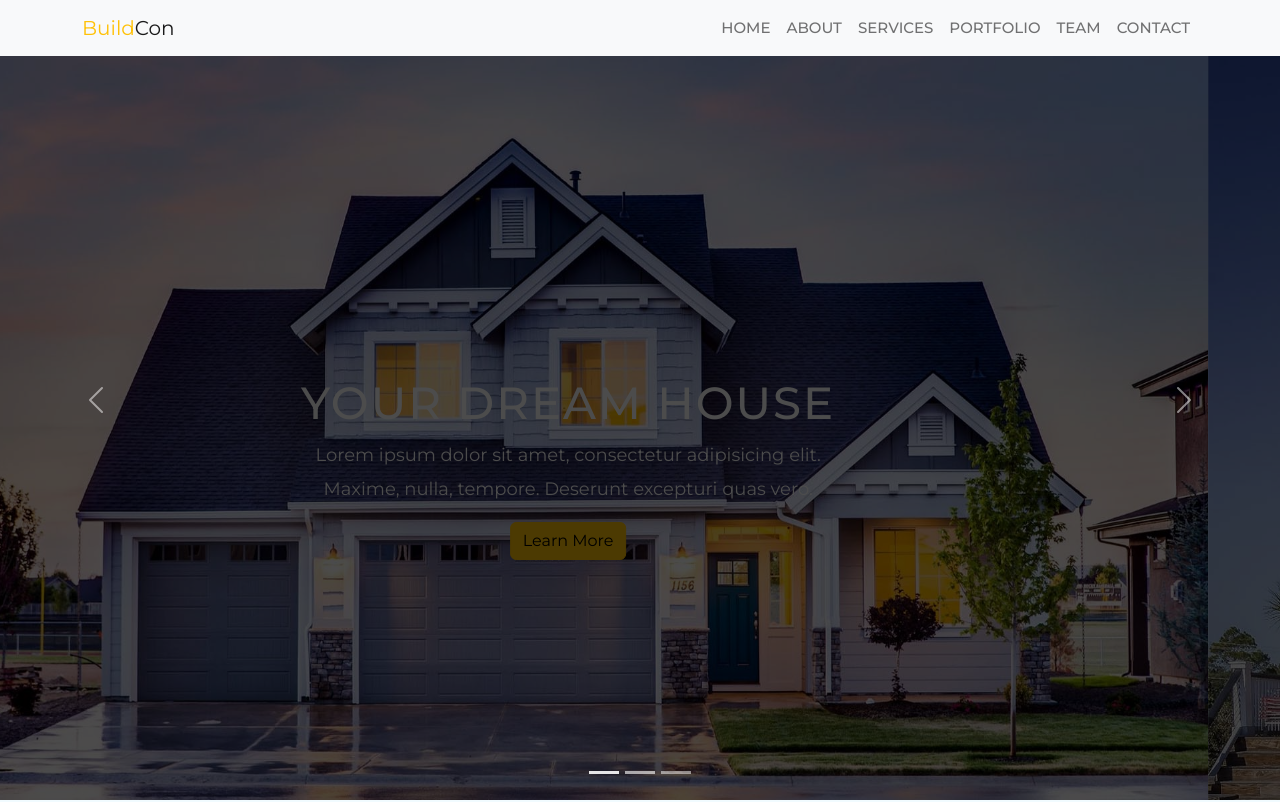
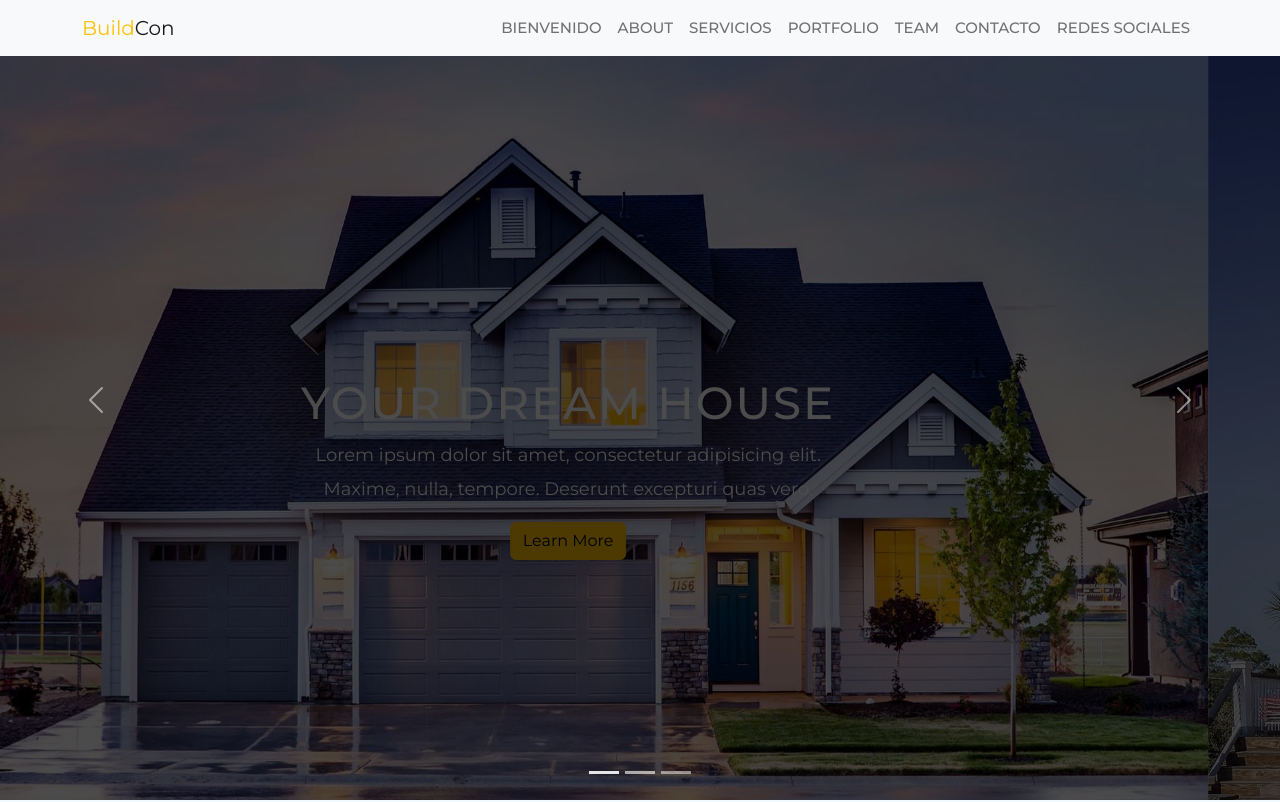
Before and after one commit to Sebastian1823/websiteprueba1, a plain HTML site: page index.html in a window 1280 px wide. Shown: the top 802 px of the page. Drawn offline with nearby package versions, Linux system fonts and the light colour scheme.

Commit message:
Cambios2

```diff
--- a/index.html
+++ b/index.html
@@ -20,13 +20,13 @@
           <div class="collapse navbar-collapse" id="navbarSupportedContent">
             <ul class="navbar-nav ms-auto mb-2 mb-lg-0">
               <li class="nav-item">
-                <a class="nav-link" href="#">Home</a>
+                <a class="nav-link" href="#">Bienvenido</a>
               </li>
               <li class="nav-item">
                 <a class="nav-link" href="#about">About</a>
               </li>
               <li class="nav-item">
-                <a class="nav-link" href="#services">Services</a>
+                <a class="nav-link" href="#servicios">Servicios</a>
               </li>
               <li class="nav-item">
                 <a class="nav-link" href="#portfolio">Portfolio</a>
@@ -35,7 +35,10 @@
                 <a class="nav-link" href="#team">Team</a>
               </li>
               <li class="nav-item">
-                <a class="nav-link" href="#contact">Contact</a>
+                <a class="nav-link" href="#contacto">Contacto</a>
+              </li>
+              <li class="nav-item">
+                <a class="nav-link" href="#redes sociales">Redes sociales</a>
               </li>
 
 
```
